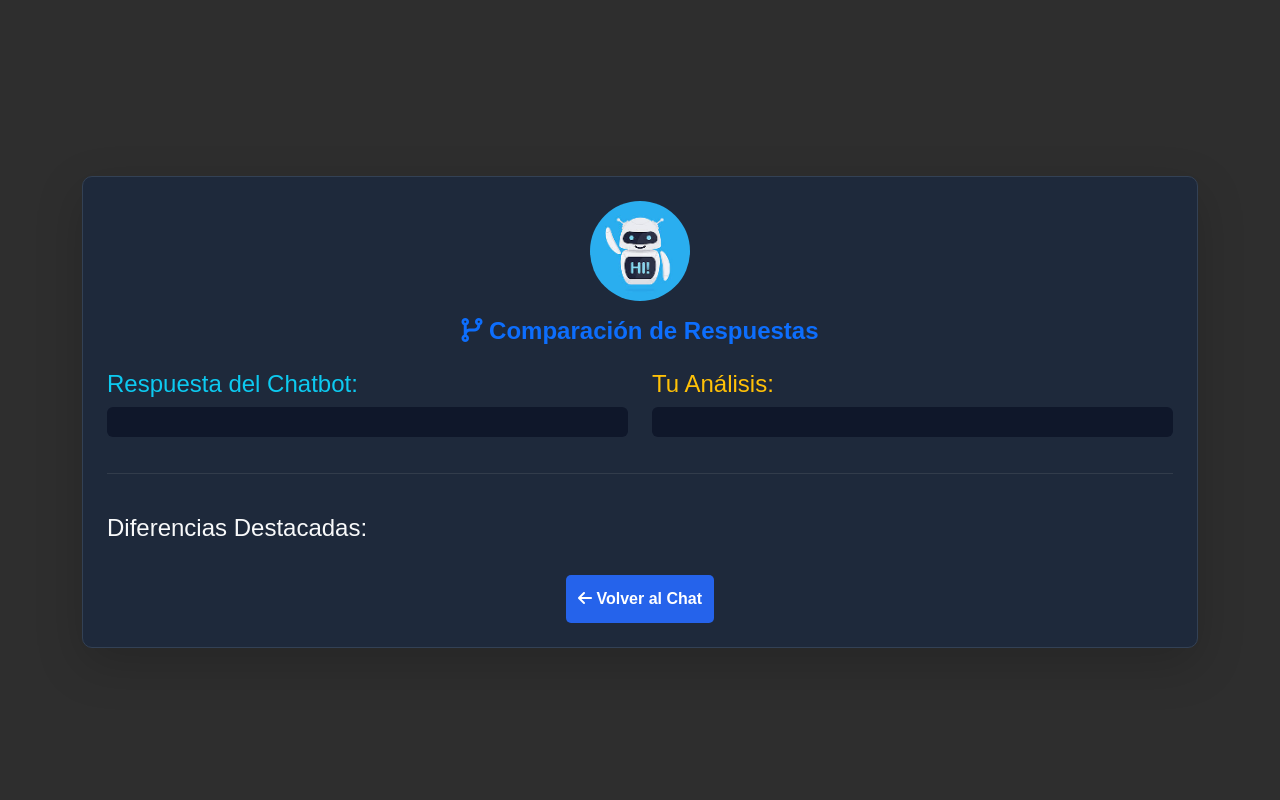
After one commit to JordinPinzon/Chatbot-An-lisis-Sensibilidad, a Flask app: template templates/compare.html in a window 1280 px wide. The commit adds this page. Run offline with Flask 3, Linux system fonts and the light colour scheme; the template is opened without the code that fills it, so the values that code supplies are empty; some libraries are stand-ins or nearby versions.

Commit message:
feat: :white_check_mark: Update improvements to the chatbot

```diff
--- a/app.py
+++ b/app.py
@@ -7,7 +7,7 @@ import numpy as np
 from PIL import Image
 from dotenv import load_dotenv
 import cv2
-
+import difflib
 # Cargar variables de entorno
 load_dotenv()
 
@@ -88,6 +88,27 @@ def extraer_texto_desde_imagen(image_file):
 def index():
     return redirect(url_for("chat"))
 
+@app.route("/compare", methods=["POST"])
+def compare():
+    chatbot_response = request.form.get("chatbot_response", "")
+    user_analysis = request.form.get("user_analysis", "")
+
+    # Generar la comparación utilizando difflib
+    differ = difflib.HtmlDiff()
+    diff_html = differ.make_table(
+        chatbot_response.splitlines(),
+        user_analysis.splitlines(),
+        fromdesc='Chatbot',
+        todesc='Tu Análisis',
+        context=True,
+        numlines=2
+    )
+
+    return render_template("compare.html",
+                           chatbot_response=chatbot_response,
+                           user_analysis=user_analysis,
+                           diff_html=diff_html)
+
 @app.route("/chat", methods=["GET", "POST"])
 def chat():
     if "historial" not in session:
@@ -141,7 +162,7 @@ def chat():
         session["historial"].append({"user": full_prompt, "bot": bot_respuesta})
         session.modified = True
 
-        return render_template("chat.html", historial=session["historial"])
+        return render_template("chat.html", historial=session["historial"], bot_respuesta=bot_respuesta)
 
     except openai.OpenAIError as e:
         print(f"❌ Error al procesar la solicitud: {str(e)}")
--- a/static/style.css
+++ b/static/style.css
@@ -1,48 +1,50 @@
-/* Estilos generales */
+/* ===== Estilos Generales ===== */
 body {
     font-family: Arial, sans-serif;
-    background-color: #2e2e2e !important; /* Asegurar fondo oscuro */
-    color: #2b2b2b; /* Cambiar color de texto a blanco o gris claro */
-    text-align: center;
+    background-color: #2e2e2e !important; /* Fondo oscuro */
+    color: #f8fafc; /* Texto claro */
     margin: 0;
     padding: 0;
-    min-height: 100vh; /* Ocupa toda la pantalla */
+    min-height: 100vh;
     display: flex;
     align-items: center;
     justify-content: center;
+    text-align: center;
 }
-
 
 .container {
     margin-top: 50px;
 }
 
-.chatbot-img {
-    width: 120px; /* Ajusta el tamaño según sea necesario */
-    height: 120px;
-    object-fit: contain;
-    margin-bottom: 15px;
-    border-radius: 50%; /* Opcional: para hacer la imagen circular */
-}
-
-
-/* Contenedor del chat */
+/* ===== Contenedor Principal ===== */
+.card,
 .chat-container {
     background: #1e293b; /* Azul oscuro */
-    padding: 20px;
+    padding: 30px;
     border-radius: 10px;
     box-shadow: 0px 4px 10px rgba(0, 0, 0, 0.5);
+    border: 1px solid #334155;
+    color: white;
     text-align: left;
 }
 
-/* Título principal */
+/* ===== Imagen del Chatbot ===== */
+.chatbot-img {
+    width: 100px;
+    height: 100px;
+    object-fit: contain;
+    margin-bottom: 15px;
+    border-radius: 50%;
+}
+
+/* ===== Título Principal ===== */
 h2 {
     color: #38bdf8; /* Azul claro */
     font-size: 24px;
     font-weight: bold;
 }
 
-/* Mensajes del usuario y bot */
+/* ===== Mensajes del Chat ===== */
 .alert {
     font-size: 16px;
     word-wrap: break-word;
@@ -79,9 +86,9 @@ h2 {
     color: white !important;
 }
 
-/* Botón de envío */
+/* ===== Botones ===== */
 .btn-primary {
-    background: #2563eb; /* Azul vibrante */
+    background: #2563eb;
     border: none;
     padding: 12px;
     border-radius: 5px;
@@ -116,19 +177,12 @@ h2 {
     min-height: 100vh;
 }
 
-/* Tarjeta de bienvenida */
-.card {
-    background: #1e293b;
-    border: 1px solid #334155;
-    color: white;
-    padding: 30px;
-    border-radius: 10px;
-    box-shadow: 0px 4px 10px rgba(0, 0, 0, 0.5);
+.response-block {
+    background: #0f172a;
+    color: #f8fafc;
+    padding: 15px;
+    border-radius: 6px;
+    margin-bottom: 20px;
+    white-space: pre-wrap; /* Mantiene saltos de línea */
+    line-height: 1.6;
 }
-
-/* Imagen del chatbot */
-.chatbot-img {
-    width: 100px;
-    height: 100px;
-    object-fit: contain;
-}
--- /dev/null
+++ b/templates/compare.html
@@ -0,0 +1,56 @@
+<!DOCTYPE html>
+<html lang="es">
+<head>
+    <meta charset="UTF-8">
+    <meta name="viewport" content="width=device-width, initial-scale=1.0">
+    <title>Comparación de Respuestas</title>
+
+    <!-- Bootstrap -->
+    <link rel="stylesheet" href="https://cdn.jsdelivr.net/npm/bootstrap@5.3.0/dist/css/bootstrap.min.css">
+    <!-- Estilos personalizados -->
+    <link rel="stylesheet" href="{{ url_for('static', filename='style.css') }}">
+    <!-- Font Awesome -->
+    <script src="https://kit.fontawesome.com/a076d05399.js" crossorigin="anonymous"></script>
+</head>
+<body class="d-flex align-items-center justify-content-center vh-100">
+
+    <div class="container mt-4">
+        <div class="card chat-container p-4 shadow-lg">
+            <div class="text-center">
+                <img src="{{ url_for('static', filename='chatbot.jpeg') }}" alt="Imagen del chatbot de auditoría ISO 9001" class="chatbot-img mb-3">
+            </div>
+
+            <h2 class="text-center text-primary mb-4">
+                <i class="fas fa-code-branch"></i> Comparación de Respuestas
+            </h2>
+
+            <div class="row">
+                <div class="col-md-6">
+                    <h4 class="text-info">Respuesta del Chatbot:</h4>
+                    <div class="response-block">{{ chatbot_response.replace('\n', '<br>') | safe }}</div>
+                </div>
+                <div class="col-md-6">
+                    <h4 class="text-warning">Tu Análisis:</h4>
+                    <div class="response-block">{{ user_analysis.replace('\n', '<br>') | safe }}</div>
+                </div>
+            </div>
+
+            <hr class="text-secondary">
+
+            <div class="mt-4">
+                <h4 class="text-light">Diferencias Destacadas:</h4>
+                <div class="table-responsive">
+                    {{ diff_html | safe }}
+                </div>
+            </div>
+
+            <div class="text-center mt-4">
+                <a href="{{ url_for('chat') }}" class="btn btn-primary">
+                    <i class="fas fa-arrow-left"></i> Volver al Chat
+                </a>
+            </div>
+        </div>
+    </div>
+
+</body>
+</html>
```
Also changed, not shown: other parts of static/style.css (+63 -4 lines), templates/chat.html (+20 -1 lines), 1 other file.
